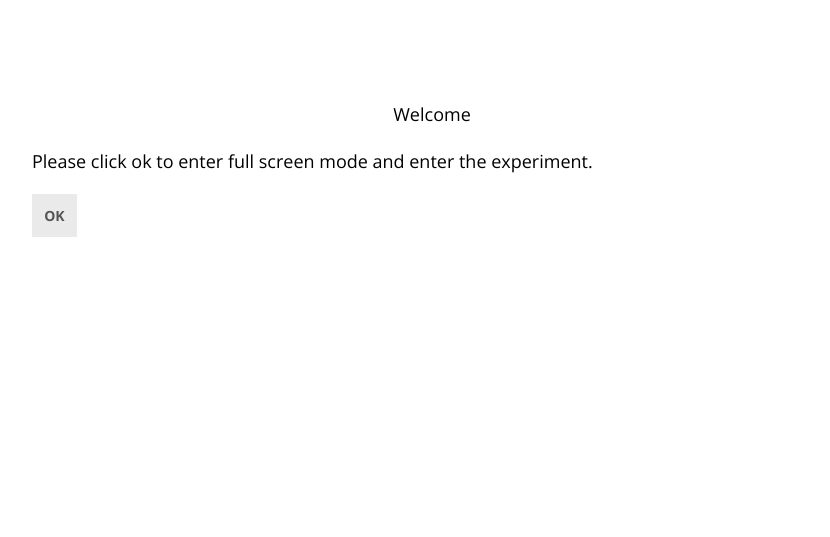
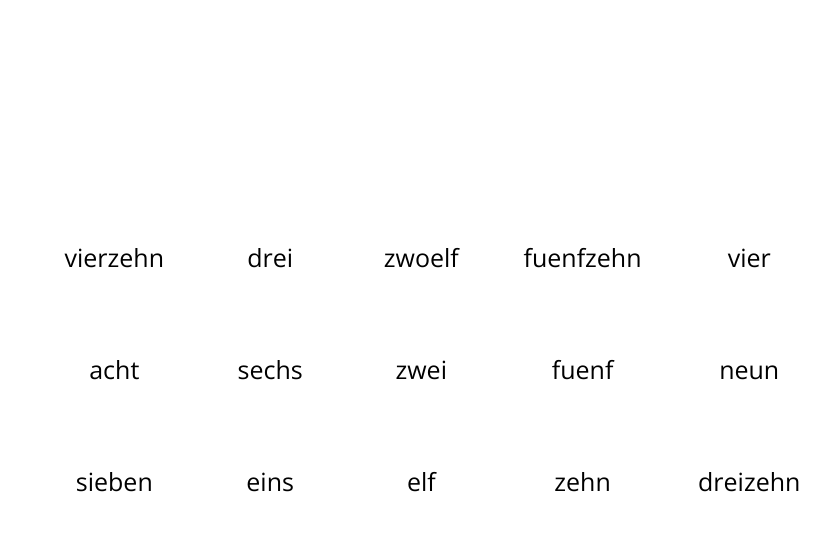
Before and after one commit to adrianoesch/coglab, a PHP site: page /experiments/wordlist-matrix.html in a window 1280 px wide. Shown: the top 537 px of the page, without its empty margins (208-1038 px from the left). Run offline with PHP 8.4, Linux system fonts and the light colour scheme; some libraries are stand-ins or nearby versions.

Commit message:
new version with stylings

```diff
--- a/experiments/wordlist-matrix.html
+++ b/experiments/wordlist-matrix.html
@@ -1,7 +1,7 @@
 <!doctype html>
 <html>
     <head>
-        <title>My experiment</title>
+        <title>Coglab Experiment</title>
         <script src="https://ajax.googleapis.com/ajax/libs/jquery/1.11.1/jquery.min.js"></script>
         <script src="../jsPsych-4.3/jspsych.js"></script>
         <script src="../jsPsych-4.3/plugins/jspsych-text.js"></script>
@@ -17,42 +17,69 @@
       // settings
       var url = document.location.toString();
       var experiment_name =  url.split('/')[url.split('/').length-1].split('.')[0];
+      var subjectID = 'hans_wurst';
 
       // prepare structures
-        /* define welcome message block */
-        var welcome_block = {
-          type: "text",
-          text: "Welcome to the experiment. Press any key to begin."
-        };
+        // /* define welcome message block */
+        // var welcome_block = {
+        //   type: "text",
+        //   text: "Welcome to the experiment. Press any key to begin."
+        // };
 
         /* define instructions block */
         var instructions_block = {
           type: "text",
-          text: "<p>Bli bla blo blu ...</p>",
+          text: "<p style='text-align:center;'>Bli bla blo blu ... Press a key.</p>",
           timing_post_trial: 2000
         };
 
-        /* prepare words block */
+        /* prepare word blocks */
         var words = ['eins','zwei','drei','vier','fuenf','sechs','sieben','acht','neun','zehn','elf','zwoelf','dreizehn','vierzehn','fuenfzehn'];
         var colors = ['blue','blue','blue','blue','blue','red','red','red','red','red'];
         var color_dic = {'red':'#FF0000','blue':'#0000FF'}
 
-        var words_shuffled = words.slice(0,10)
-        var words_shuffled = words_shuffled.sort(function() { return(0.5-Math.random())})
-        var colors_shuffled = colors.sort(function() { return(0.5-Math.random())})
+        var words_shuffled = words.slice(0,10);
+        var words_shuffled = words_shuffled.sort(function() { return(0.5-Math.random())});
+        var colors_shuffled = colors.sort(function() { return(0.5-Math.random())});
+        var screen_width = screen.width;
+        var screen_height = screen.height;
+        var centerX = screen_width*0.5
+        var centerY = screen_height*0.5
+        var fullScreenDiv_style = "position:absolute;left:0;top:0;height:"+screen_height+"px;width:"+screen_width+"px;";
+        var p_style = "margin-top:"+(centerY-50)+"px;text-align:center;"+
+                      "font-weight:bold;font-size:100px;";
 
         html_words = [];
         for(i=0;i<10;i++){
-          html_words.push("<p style='color:"+
-          color_dic[colors_shuffled[i]]+";'>"+
-          words_shuffled[i]+"</p>")
+          html_words.push("<div style='"+fullScreenDiv_style+"'>"+
+          "<p style='"+p_style+"color:"+color_dic[colors_shuffled[i]]+";'>"+words_shuffled[i]+"</p></div>");
         }
+
+        var crossTable = "<table align='center' style='margin-top:"+(centerY-100)+"px;text-align:center;font-weight:bold;font-size:100px;border-collapse:collapse;'>"+
+                                   "<tr><td style='height:100px;width:100px;border-right:4px solid black;border-bottom:4px solid black;'/>"+
+                                      "<td style='height:100px;width:100px;border-left:4px solid black;border-bottom:4px solid black;'/></tr>"+
+                                  "<tr><td style='height:100px;width:100px;border-right:4px solid black;border-top:4px solid black;'/>"+
+                                      "<td style='height:100px;width:100px;border-left:4px solid black;border-top:4px solid black;'/></tr></table>";
+        var centeredCross = "<div style='"+fullScreenDiv_style+"'>"+crossTable+"</div>"
+
 
         var word_presentation = {
             type: 'single-stim',
             stimuli: html_words,
             is_html: true,
-            timing_response: 2000,
+            timing_stim: 200,
+            timing_response: 200,
+            timing_post_trial: 200,
+            response_ends_trial: false
+        }
+
+        var cross_center = {
+            type: 'single-stim',
+            stimuli: centeredCross,
+            is_html: true,
+            timing_post_trial: 200,
+            timing_stim: 1000,
+            timing_response: 1000,
             response_ends_trial: false
         }
 
@@ -62,29 +89,34 @@
           type : "response-table",
           words : words_shuffled2,
           rows : 3,
-          cols : 5
+          cols : 5,
+          tdStyle : "height:80px;width:150px;font-size:25px;padding:15px;text-align:center;",
+          tableStyle: "margin-top:200px;"
         }
 
         var activate_fullscreen = {
             type: 'fullscreen',
-            showtext: '<p style="padding-top: 50px; text-align: center;">Welcome</p><p>Please click ok to enter full screen mode and enter the experiment.',
-            buttontext: "OK"
+            showtext: '<p style="padding-top: 50px; text-align: center;">Welcome <br><br> Please continue to enter into full screen mode.<br><br>',
+            buttonStyle : 'float:right;',
+            buttontext: "Enter"
         }
 
         var end_fullscreen = {
             type: 'fullscreen',
-            showtext: '<p style="padding-top: 50px; text-align: center;">Exit fullscreen-mode',
-            buttontext: "OK",
+            showtext: '<p style="padding-top: 50px; text-align: center;">Thank you for participating!<br><br> Please save your responses before you close the window.',
+            buttonStyle : 'float:right;',
+            buttontext: "Exit",
             exit: true
           }
 
 
-          function saveData(filedata){
+          function saveData(filedata,subjectID,experiment_name){
+          alert({filedata: filedata, subjectID: subjectID, folder: experiment_name})
            $.ajax({
               type: 'post',
               cache: false,
               url: '../store.php', // this is the path to the above PHP script
-              data: {filename: filename, filedata: filedata, subjectID: subjectID, folder: experiment_name}
+              data: {filedata: filedata, subjectID: subjectID, folder: experiment_name}
            });
           }
 
@@ -96,18 +128,19 @@
 
         /* create experiment definition array */
         var experiment = [];
-        experiment.push(save_get_block);
-        experiment.push(activate_fullscreen);
-        experiment.push(instructions_block);
-        experiment.push(word_presentation);
+        // experiment.push(save_get_block);
+        // experiment.push(activate_fullscreen);
+        // experiment.push(instructions_block);
+        // experiment.push(cross_center);
+        // experiment.push(word_presentation);
         experiment.push(response_block);
-        experiment.push(end_fullscreen);
+        // experiment.push(end_fullscreen);
 
 
         /* start the experiment */
         jsPsych.init({
           experiment_structure: experiment,
-          on_finish: function(data){ saveData(jsPsych.data.dataAsCSV()) }
+          on_finish: function(data){ saveData(jsPsych.data.dataAsCSV(),subjectID,experiment_name) }
           // on_finish: function() {jsPsych.data.displayData('JSON')}
         });
       </script>
--- a/jsPsych-4.3/plugins/jspsych-fullscreen.js
+++ b/jsPsych-4.3/plugins/jspsych-fullscreen.js
@@ -9,6 +9,7 @@ jsPsych['fullscreen'] = (function(){
         trials[0].text = params.showtext;
         trials[0].button = params.buttontext;
         trials[0].exit = params.exit || false;
+        trials[0].buttonStyle = params.buttonStyle || "";
 
         return trials;
     }
@@ -18,7 +19,7 @@ jsPsych['fullscreen'] = (function(){
     plugin.trial = function(display_element, trial){
         display_element.html(trial.text);
 
-        display_element.append("<div class='jspsych-fullscreen'><button id='jspsych-fullscreen-button'>" + trial.button + "</button></div>");
+        display_element.append("<div style="+trial.buttonStyle+"><button id='jspsych-fullscreen-button'>" + trial.button + "</button></div>");
         $('#jspsych-fullscreen-button').on('click',function(){
             if (!trial.exit) { launchIntoFullscreen(document.documentElement); }
             else { quitFullscreen(document.documentElement);}
```
Also changed, not shown: experiments/wordlist-matrix.php (+59 -27 lines), jsPsych-4.3/plugins/jspsych-response-table.js.
